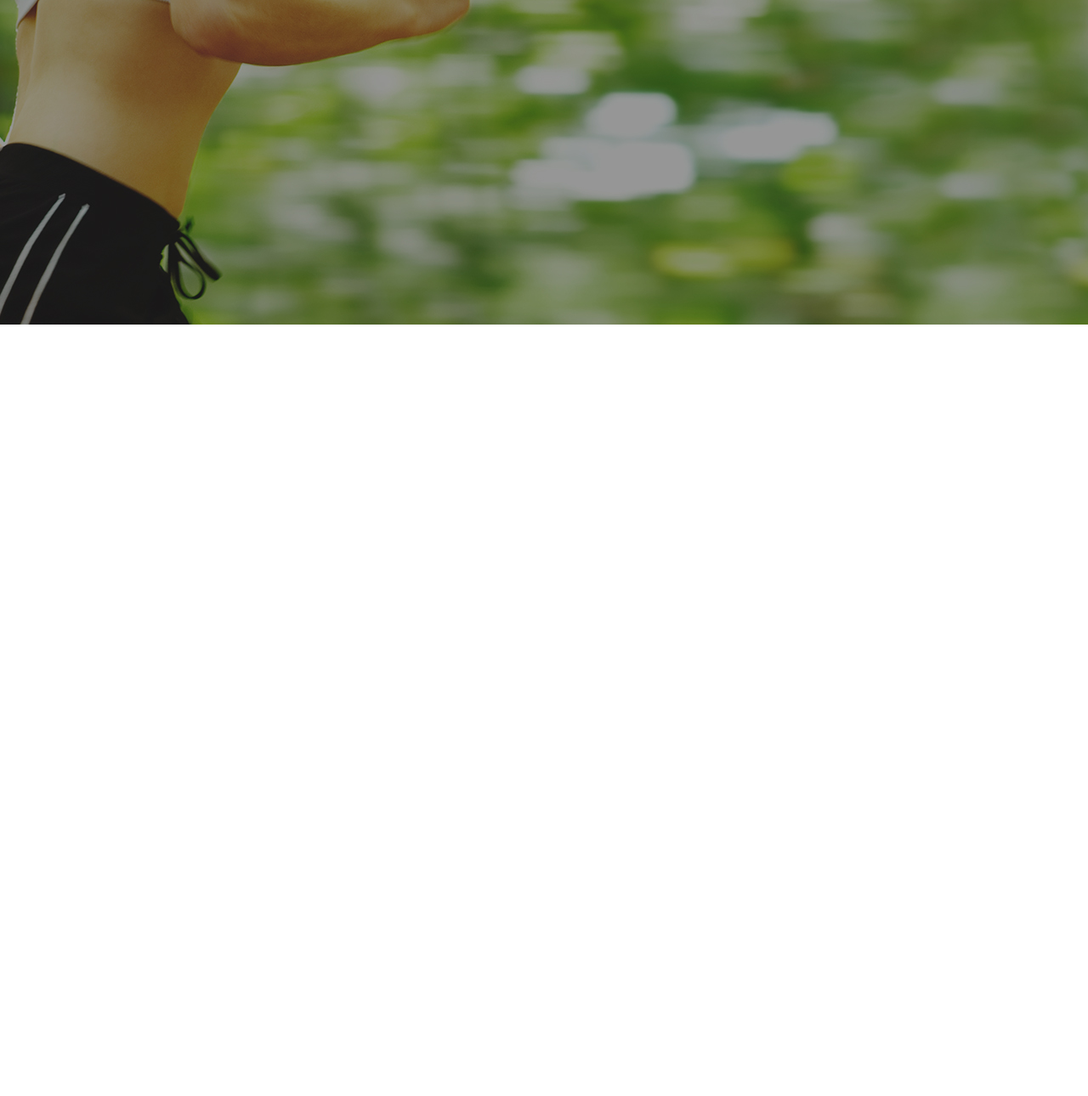
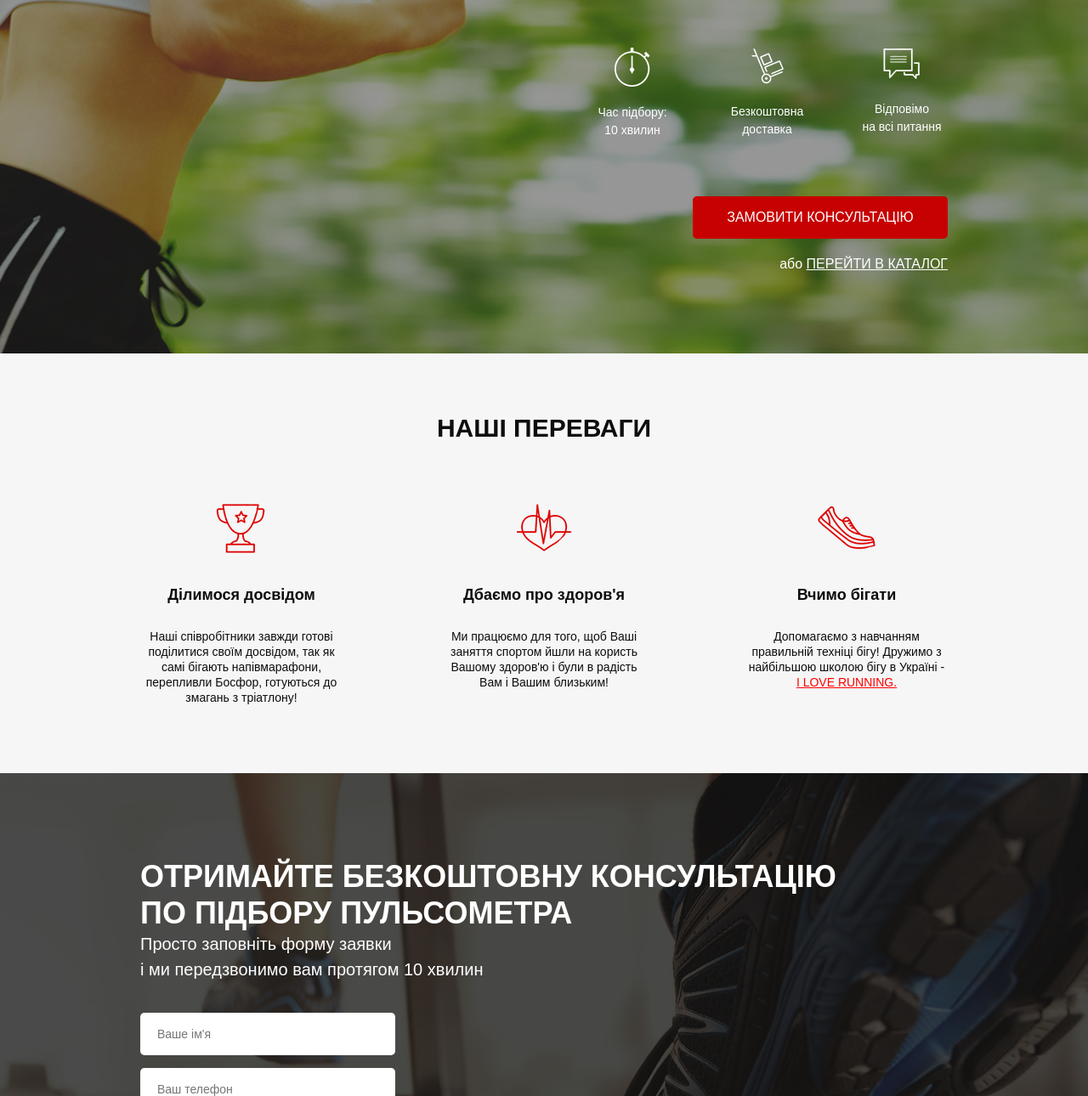
Before and after one commit to bohdanmarchukk-dotcom/pulsometr, a website: page src/index.html in a window 1280 px wide. Shown: the part 268-1558 px from the top of the page at 85% size. Before the commit the page ends 800 px from the top, so only its background shows below. Drawn offline with Linux system fonts and the light colour scheme; a web font is replaced by a local one.

Commit message:
new changes

```diff
--- a/src/index.html
+++ b/src/index.html
@@ -9,7 +9,7 @@
     <link rel="stylesheet" href="/css/fonts.css">
 </head>
 <body>
-    <div class="promo">
+    <section class="promo">
         <div class="container">
              <header class="header">
                 <a href="#" class="header__logo">
@@ -24,7 +24,78 @@
                     <button class="button">Замовити дзвінок</button>
                 </div>
              </header>
+             <div class="promo__wrapper">
+                <h1 class="promo__header">Підбір пульсометра</h1>
+                <h2 class="promo__subheader">З урахуванням вашого рівня підготовки</h2>
+
+                <div class="promo__icons">
+                    <div class="promo__icon">
+                        <img src="icons/timer.png" alt="timer"> Час підбору: <br> 10 хвилин
+                    </div>
+                    <div class="promo__icon">
+                        <img src="icons/hand-cart.png" alt="delivery"> Безкоштовна <br> доставка
+                    </div>
+                    <div class="promo__icon">
+                        <img src="icons/messages.png" alt="messages"> Відповімо <br> на всі питання
+                    </div>
+                </div>
+
+                <button class="button button__main">Замовити консультацію</button>
+
+                <div class="promo__link">
+                    або <a href="#">перейти в каталог</a>
+                </div>
+             </div>
         </div>
-    </div>
+    </section>
+    <section class="advantages">
+        <div class="container">
+            <h2 class="title">Наші переваги</h2>
+
+            <div class="advantages__wrapper">
+                <div class="advantages__item">
+                    <img src="icons/cup.png" alt="cup" class="advantages__icon">
+                    <div class="advantages__subtitle">Ділимося досвідом</div>
+                    <div class="advantages__descr">
+                        Наші співробітники завжди готові поділитися своїм досвідом, так як самі бігають напівмарафони, перепливли Босфор, готуються до змагань з тріатлону!
+                    </div>
+                </div>
+
+                <div class="advantages__item">
+                    <img src="icons/heart.png" alt="heart" class="advantages__icon">
+                    <div class="advantages__subtitle">Дбаємо про здоров'я</div>
+                    <div class="advantages__descr">
+                        Ми працюємо для того, щоб Ваші заняття спортом йшли на користь Вашому здоров'ю і були в радість Вам і Вашим близьким!
+                    </div>
+                </div>
+
+                <div class="advantages__item">
+                    <img src="icons/shoe.png" alt="shoe" class="advantages__icon">
+                    <div class="advantages__subtitle">Вчимо бігати</div>
+                    <div class="advantages__descr">
+                        Допомагаємо з навчанням правильній техніці бігу! Дружимо з найбільшою школою бігу в Україні - <a href="#">I LOVE RUNNING.</a>
+                    </div>
+                </div>
+            </div>
+        </div>
+    </section>
+    <section class="consultaion">
+        <div class="container">
+            <h2 class="title title_left">Отримайте безкоштовну консультацію <br>
+                по підбору пульсометра
+            </h2>
+            <div class="consultaion__descr">
+                Просто заповніть форму заявки <br>
+                і ми передзвонимо вам протягом 10 хвилин
+            </div>
+            <form class="feed-form" action="#">
+                <input name="name" required placeholder="Ваше ім'я" type="text">
+                <input name="phone" required placeholder="Ваш телефон" type="number">
+                <input name="email" required placeholder="Ваш E-mail" type="email">
+
+                <button class="button button_submit">Замовити консультацію</button>
+            </form>
+        </div>
+    </section>
 </body>
 </html>
--- /dev/null
+++ b/src/sass/blocks/_advantages.scss
@@ -0,0 +1,50 @@
+.advantages {
+    padding: 70px 0 80px 0;
+    background-color: #f6f6f6;
+
+    &__wrapper {
+        margin-top: 65px;
+        display: flex;
+        justify-content: space-between;
+    }
+
+    &__item {
+        display: flex;
+        flex-direction: column;
+        align-items: center;
+        max-width: 238px;
+    }
+
+    &__icon {
+        display: block;
+        margin: 0 auto;
+    }
+
+    &__subtitle {
+        margin-top: 30px;
+        color: #0d0d0d;
+        font-size: 18px;
+        font-weight: 700;
+        text-align: center;
+    }
+
+    &__descr {
+        margin-top: 26px;
+        color: #0d0d0d;
+        font-size: 14px;
+        font-weight: 400;
+        text-align: center;
+        line-height: 18px;
+
+        a {
+            color: #ff0000;
+            text-decoration: underline;
+            font-weight: 500;
+
+            &:hover {
+                color: #ff0000;
+                text-decoration: none;
+            }
+        }
+    }
+}
--- a/src/sass/blocks/_buttons.scss
+++ b/src/sass/blocks/_buttons.scss
@@ -8,4 +8,16 @@
     font-size: 12px;
     font-weight: 500;
     text-transform: uppercase;
+
+    &__main {
+        margin-top: 67px;
+        width: 300px;
+        height: 50px;
+        font-size: 16px;
+    }
+    &_submit {
+        width: 100%;
+        height: 55px;
+        font-size: 16px;
+    }
 }
--- /dev/null
+++ b/src/sass/blocks/_consultaion.scss
@@ -0,0 +1,10 @@
+.consultaion {
+    min-height: 680px;
+    padding: 100px 0 92px 0;
+    background: url(../../images/bg2.jpg) center center/cover no-repeat;
+    &__descr {
+        color: #fff;
+        font-size: 20px;
+        font-weight: 500;
+    }
+}
--- /dev/null
+++ b/src/sass/blocks/_forms.scss
@@ -0,0 +1,23 @@
+.feed-form {
+    margin-top: 36px;
+    display: flex;
+    flex-direction: column;
+    width: 300px;
+    input {
+        height: 50px;
+        margin-bottom: 15px;
+        border-radius: 5px;
+        background-color: #fff;
+        border: none;
+        padding: 0 20px;
+        color: #4b4b4b;
+        font-size: 14px;
+        font-weight: 300;
+        &:nth-child(3) {
+            margin-bottom: 20px;
+        }
+        &:focus {
+            outline: none;
+        }
+    }
+}
--- a/src/sass/blocks/_promo.scss
+++ b/src/sass/blocks/_promo.scss
@@ -2,4 +2,66 @@
     min-height: 650px;
     padding: 21px 0 93px 0;
     background: url(../images/bg1.jpg) center center/cover no-repeat;
+    &__wrapper {
+        display: flex;
+        flex-direction: column;
+        align-items: flex-end; /* Притискаємо все до правого краю */
+        margin-top: 90px; /* Відступ від шапки */
+    }
+
+    &__header {
+        color: #ffffff;
+        font-size: 42px;
+        font-weight: 700;
+        text-transform: uppercase;
+        line-height: 42px;
+        margin: 0;
+    }
+
+    &__subheader {
+        color: #ffffff;
+        font-size: 24px;
+        font-weight: 500;
+        text-transform: uppercase;
+        line-height: 24px;
+        margin-top: 17px;
+    }
+
+    &__icons {
+        margin-top: 65px;
+        width: 425px; /* Задаємо ширину блоку з іконками */
+        display: flex;
+        justify-content: space-between;
+    }
+
+    &__icon {
+        width: 108px;
+        text-align: center;
+        color: #ffffff;
+        font-size: 14px;
+        font-weight: 500;
+
+        img {
+            display: block;
+            margin: 0 auto; /* Центруємо картинку */
+            margin-bottom: 20px;
+        }
+    }
+
+    &__link {
+        color: #ffffff;
+        font-size: 16px;
+        font-weight: 500;
+        margin-top: 18px;
+
+        a {
+            color: #ffffff;
+            text-transform: uppercase;
+            text-decoration: underline;
+
+            &:hover {
+                color: #ffffff;
+            }
+        }
+    }
 }
--- /dev/null
+++ b/src/sass/blocks/_titles.scss
@@ -0,0 +1,13 @@
+.title {
+    color: #0d0d0d;
+    font-size: 30px;
+    font-weight: 700;
+    text-align: center;
+    text-transform: uppercase;
+    margin: 0;
+    &_left {
+        color: #fff;
+        font-size: 36px;
+        text-align: left;
+    }
+}
--- a/src/sass/style.scss
+++ b/src/sass/style.scss
@@ -9,3 +9,7 @@
 @import 'blocks/promo';
 @import 'blocks/header';
 @import 'blocks/buttons';
+@import 'blocks/titles';
+@import 'blocks/advantages';
+@import 'blocks/consultaion';
+@import 'blocks/forms';
```
Also changed, not shown: src/css/style.min.css.
